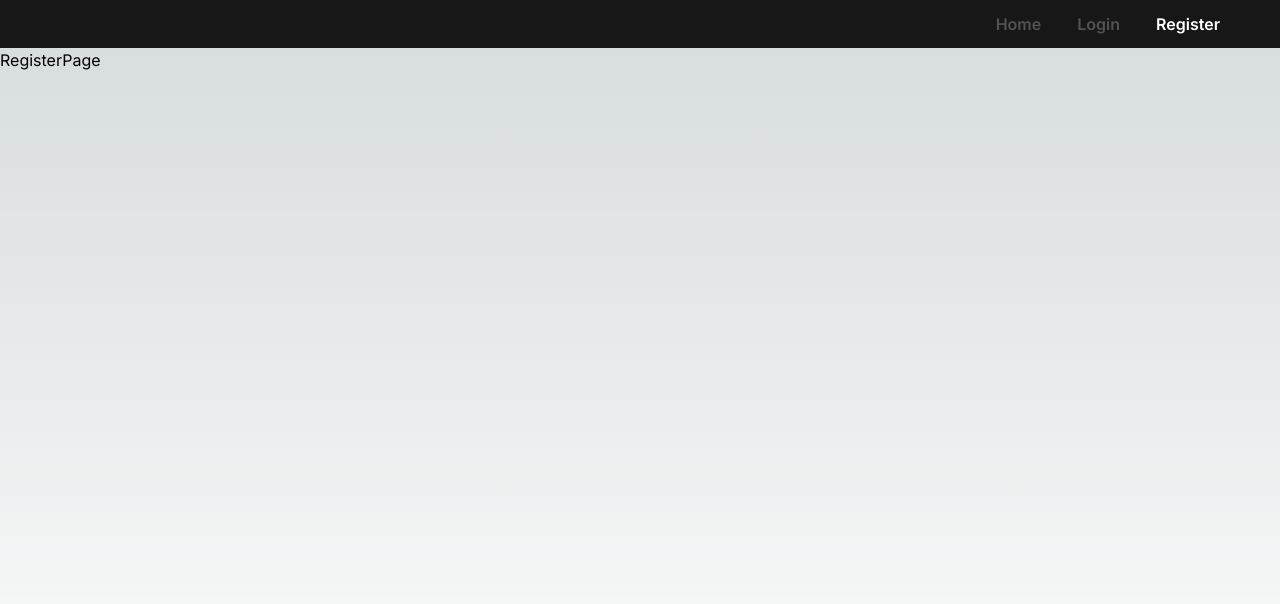
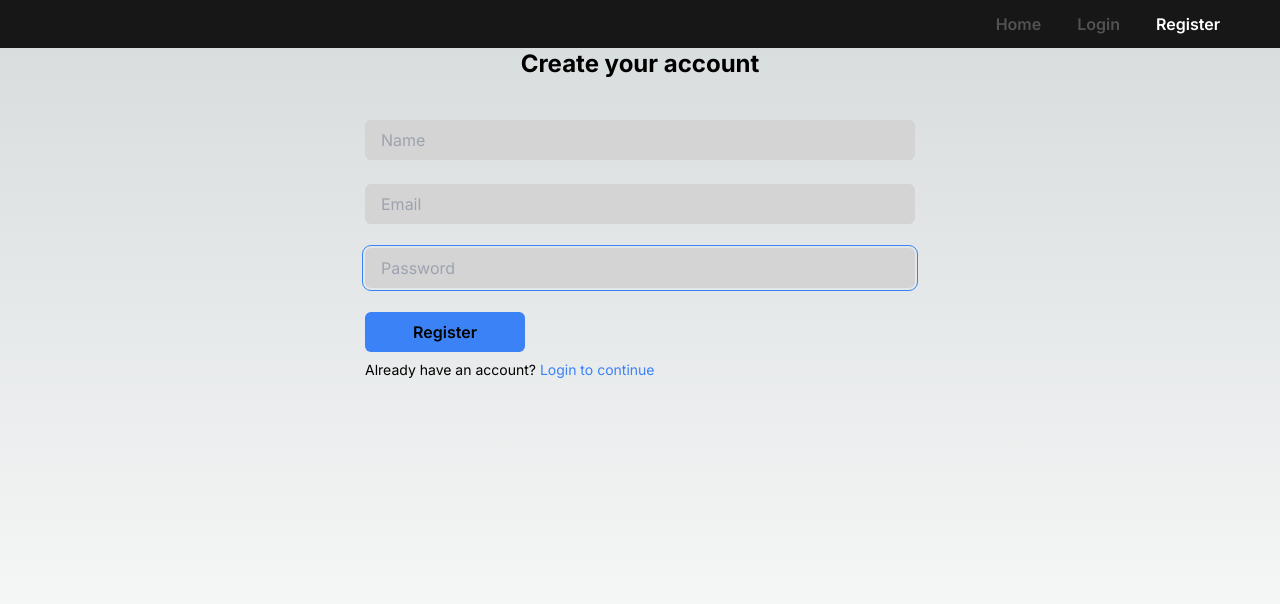
Before and after one commit to ranepaarth/fullstack-next-authentication, a Next.js app: page /register in a window 1280 px wide. Shown: the top 604 px of the page. Built offline with nearby package versions, Linux system fonts and the light colour scheme.

Commit message:
feat: simple login and register page

```diff
--- a/src/app/login/page.tsx
+++ b/src/app/login/page.tsx
@@ -1,9 +1,90 @@
-import React from 'react'
+"use client";
+import Link from "next/link";
+import React from "react";
+import { useForm } from "react-hook-form";
+type Data = {
+  email: string;
+  password: string;
+};
 
 const LoginPage = () => {
+  const {
+    handleSubmit,
+    register,
+    reset,
+    formState: { errors },
+  } = useForm<Data>({
+    defaultValues: {
+      email: "",
+      password: "",
+    },
+  });
+
+  function onFormSubmit(data: Data) {
+    console.log(data);
+    reset();
+    return data;
+  }
   return (
-    <div>LoginPage</div>
-  )
-}
+    <div className="w-full h-fit grid place-items-center">
+      <h1 className="text-2xl font-bold">Welcome to Login</h1>
+      <form
+        onSubmit={handleSubmit(onFormSubmit)}
+        className="mt-10 w-full max-w-[550px] flex flex-col gap-y-6"
+      >
+        <div className="flex flex-col gap-1">
+          <input
+            type="text"
+            className="bg-neutral-300 rounded-md focus:outline focus:outline-offset-2 focus:outline-blue-500 px-4 py-2 caret-blue-800 text-blue-700 w-full"
+            placeholder="Email"
+            autoFocus
+            {...register("email", {
+              required: "Email cannot be empty.",
+            })}
+          />
+          {errors?.email ? (
+            <p className="text-red-500 text-xs">{errors?.email?.message}</p>
+          ) : (
+            ""
+          )}
+        </div>
+        <div className="">
+          <input
+            type="text"
+            className="bg-neutral-300 rounded-md focus:outline focus:outline-offset-2 focus:outline-blue-500 px-4 py-2 caret-blue-800 text-blue-700 w-full"
+            placeholder="Password"
+            autoFocus
+            {...register("password", {
+              required: "Password cannot be empty.",
+            })}
+          />
+          {errors?.password ? (
+            <p className="text-red-500 text-xs">{errors?.password?.message}</p>
+          ) : (
+            ""
+          )}
+        </div>
 
-export default LoginPage
+        {errors?.root?.message ? (
+          <p className="text-red-500">{errors?.root?.message}</p>
+        ) : (
+          ""
+        )}
+
+        <div className="flex flex-col gap-y-2 w-full">
+          <button className="bg-blue-500 w-40 py-2 rounded-md font-semibold hover:bg-blue-600 transition-colors ease-in-out duration-200">
+            Login
+          </button>
+          <span className="text-sm">
+            Don&apos;t have an account?{" "}
+            <Link href={"/register"} className="text-blue-500 hover:underline">
+              Create new account
+            </Link>{" "}
+          </span>
+        </div>
+      </form>
+    </div>
+  );
+};
+
+export default LoginPage;
--- a/src/app/register/page.tsx
+++ b/src/app/register/page.tsx
@@ -1,9 +1,108 @@
-import React from 'react'
+"use client";
+import Link from "next/link";
+import React from "react";
+import { useForm } from "react-hook-form";
+type Data = {
+  name:string,
+  email: string;
+  password: string;
+};
 
 const RegisterPage = () => {
+  const {
+    handleSubmit,
+    register,
+    reset,
+    formState: { errors },
+  } = useForm<Data>({
+    defaultValues: {
+      name:"",
+      email: "",
+      password: "",
+    },
+  });
+
+  function onFormSubmit(data: Data) {
+    console.log(data);
+    reset();
+    return data;
+  }
   return (
-    <div>RegisterPage</div>
-  )
-}
+    <div className="w-full h-fit grid place-items-center">
+      <h1 className="text-2xl font-bold">Create your account</h1>
+      <form
+        onSubmit={handleSubmit(onFormSubmit)}
+        className="mt-10 w-full max-w-[550px] flex flex-col gap-y-6"
+      >
+        <div className="flex flex-col gap-1">
+          <input
+            type="text"
+            className="bg-neutral-300 rounded-md focus:outline focus:outline-offset-2 focus:outline-blue-500 px-4 py-2 caret-blue-800 text-blue-700 w-full"
+            placeholder="Name"
+            autoFocus
+            {...register("name", {
+              required: "Name cannot be empty.",
+            })}
+          />
+          {errors?.name ? (
+            <p className="text-red-500 text-xs">{errors?.name?.message}</p>
+          ) : (
+            ""
+          )}
+        </div>
+        <div className="flex flex-col gap-1">
+          <input
+            type="text"
+            className="bg-neutral-300 rounded-md focus:outline focus:outline-offset-2 focus:outline-blue-500 px-4 py-2 caret-blue-800 text-blue-700 w-full"
+            placeholder="Email"
+            autoFocus
+            {...register("email", {
+              required: "Email cannot be empty.",
+            })}
+          />
+          {errors?.email ? (
+            <p className="text-red-500 text-xs">{errors?.email?.message}</p>
+          ) : (
+            ""
+          )}
+        </div>
+        <div className="">
+          <input
+            type="password"
+            className="bg-neutral-300 rounded-md focus:outline focus:outline-offset-2 focus:outline-blue-500 px-4 py-2 caret-blue-800 text-blue-700 w-full"
+            placeholder="Password"
+            autoFocus
+            {...register("password", {
+              required: "Password cannot be empty.",
+            })}
+          />
+          {errors?.password ? (
+            <p className="text-red-500 text-xs">{errors?.password?.message}</p>
+          ) : (
+            ""
+          )}
+        </div>
 
-export default RegisterPage
+        {errors?.root?.message ? (
+          <p className="text-red-500">{errors?.root?.message}</p>
+        ) : (
+          ""
+        )}
+
+        <div className="flex flex-col gap-y-2 w-full">
+          <button className="bg-blue-500 w-40 py-2 rounded-md font-semibold hover:bg-blue-600 transition-colors ease-in-out duration-200">
+            Register
+          </button>
+          <span className="text-sm">
+            Already have an account?{" "}
+            <Link href={"/login"} className="text-blue-500 hover:underline">
+              Login to continue
+            </Link>{" "}
+          </span>
+        </div>
+      </form>
+    </div>
+  );
+};
+
+export default RegisterPage;
```
